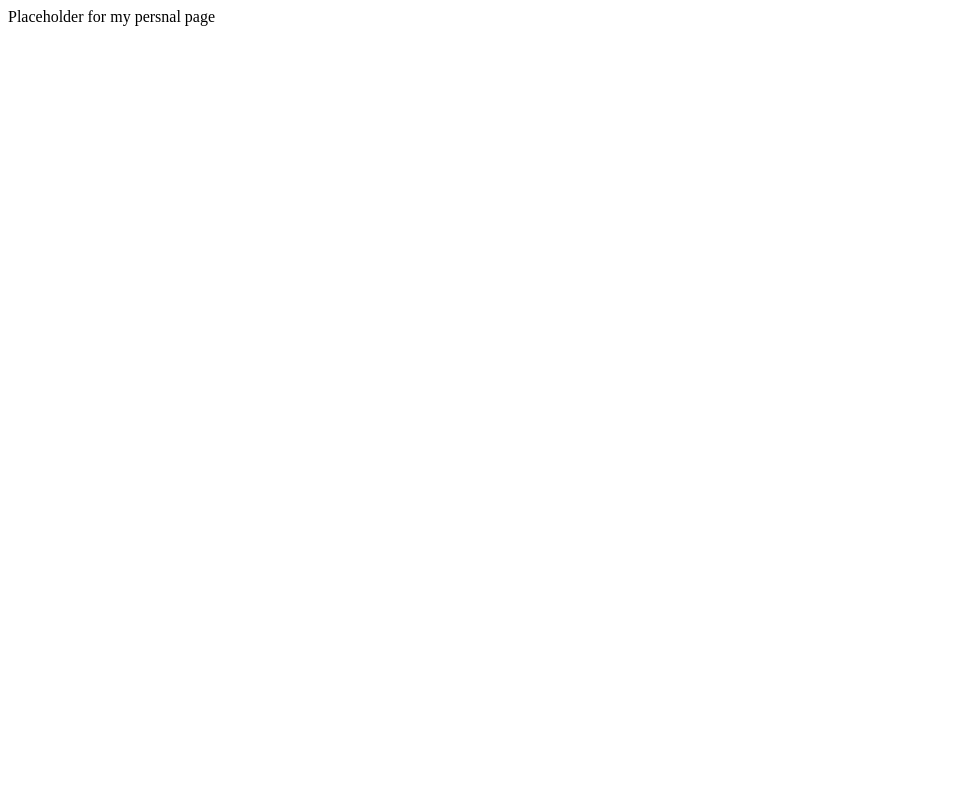
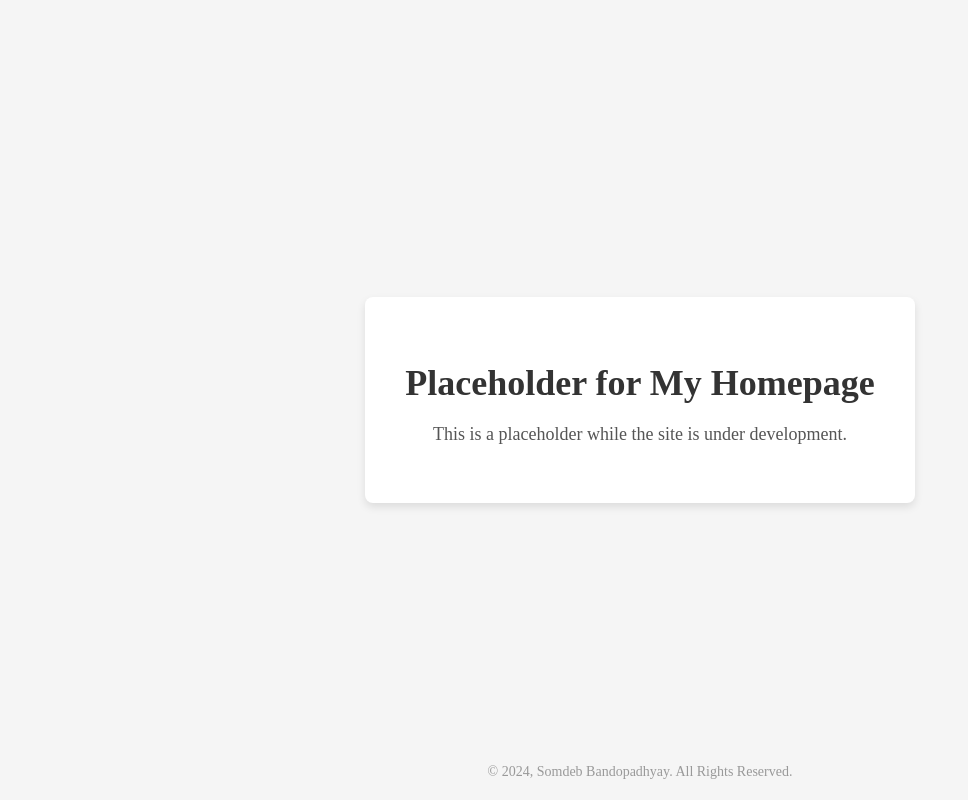
Before and after one commit to sbandopadhyay/somdeb1987.github.io, a plain HTML site: page index.html in a window 1280 px wide. Shown: the whole page, without its empty margins (0-968 px from the left). Drawn offline with Linux system fonts and the light colour scheme.

Commit message:
Update index.html
just making it a bit stylish

```diff
--- a/index.html
+++ b/index.html
@@ -1 +1,65 @@
-Placeholder for my persnal page
+<!DOCTYPE html>
+<html lang="en">
+<head>
+    <meta charset="UTF-8">
+    <meta name="viewport" content="width=device-width, initial-scale=1.0">
+    <meta name="author" content="Your Name">
+    <meta name="description" content="Placeholder for my academic homepage">
+    <title>Academic Homepage Placeholder</title>
+    <style>
+        body {
+            font-family: 'Times New Roman', serif;
+            background-color: #f5f5f5;
+            margin: 0;
+            padding: 0;
+        }
+
+        .container {
+            display: flex;
+            justify-content: center;
+            align-items: center;
+            height: 100vh;
+            text-align: center;
+        }
+
+        .content {
+            max-width: 800px;
+            background-color: #ffffff;
+            padding: 40px;
+            box-shadow: 0 4px 8px rgba(0, 0, 0, 0.1);
+            border-radius: 8px;
+        }
+
+        h1 {
+            font-size: 36px;
+            margin-bottom: 20px;
+            color: #333333;
+        }
+
+        p {
+            font-size: 18px;
+            color: #555555;
+        }
+
+        footer {
+            position: fixed;
+            bottom: 20px;
+            width: 100%;
+            text-align: center;
+            font-size: 14px;
+            color: #999999;
+        }
+    </style>
+</head>
+<body>
+    <div class="container">
+        <div class="content">
+            <h1>Placeholder for My Homepage</h1>
+            <p>This is a placeholder while the site is under development.</p>
+        </div>
+    </div>
+    <footer>
+        &copy; 2024, Somdeb Bandopadhyay. All Rights Reserved.
+    </footer>
+</body>
+</html>
```
